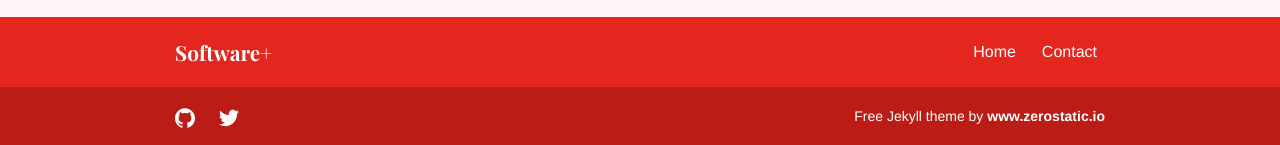
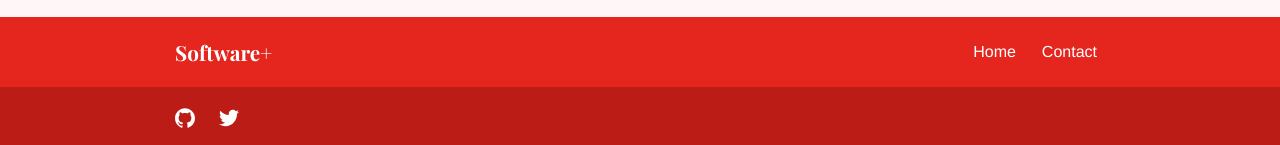
Before and after one commit to gdem/software-plus-bd3c6, a Jekyll site: the page built from index.md, in a window 1280 px wide. Shown: the part 1739-1884 px from the top of the page. Built offline with Jekyll 4.4.1, drawn with Linux system fonts in a browser that asks for light colours.

Commit message:
_config.yml: updated footer

```diff
--- a/_config.yml
+++ b/_config.yml
@@ -10,10 +10,6 @@ logo:
   mobile: images/logo/logo-mobile.svg
   desktop: images/logo/logo.svg
   desktop_height: 36px
-footer:
-  copyright_text: >-
-    Free Jekyll theme by <a class="zerostatic"
-    href="https://www.zerostatic.io">www.zerostatic.io</a>
 seo:
   meta_og_title: Jekyll Serif Theme
   meta_og_type: website
```
